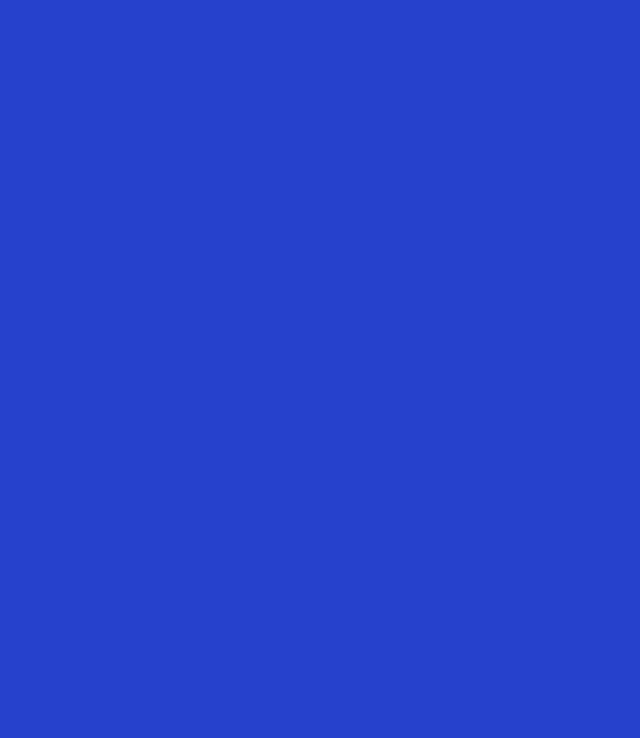
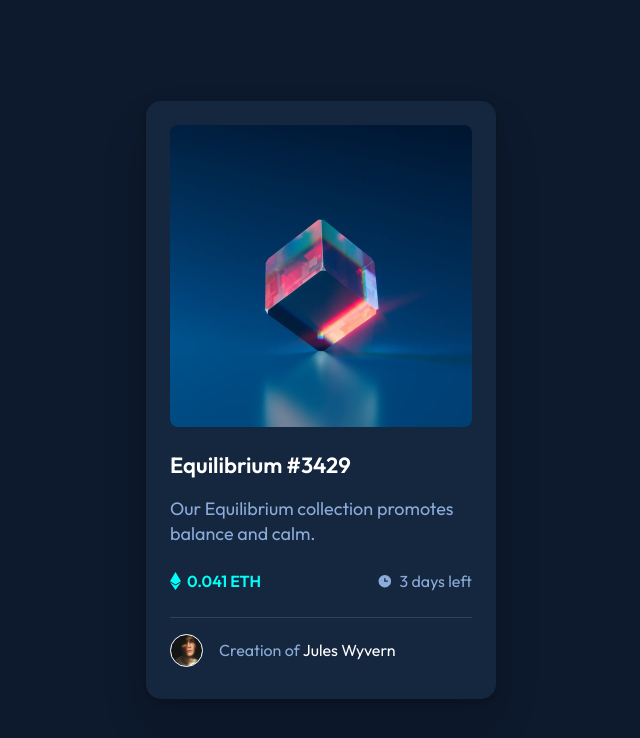
Before and after one commit to GalinaM-G/NFT_preview_card_component_FrontendMentor, a plain HTML site: page index.html in a window 1280 px wide. Shown: the whole page, without its empty margins (319-959 px from the left). Drawn offline with Linux system fonts and the light colour scheme.

Commit message:
Finished Project

```diff
--- a/css/styles.css
+++ b/css/styles.css
@@ -1,3 +1,4 @@
+@import url("https://fonts.googleapis.com/css?family=Outfit:300,regular,600");
 html {
   -webkit-box-sizing: border-box;
           box-sizing: border-box;
@@ -79,11 +80,12 @@ body {
   -webkit-box-direction: normal;
       -ms-flex-direction: column;
           flex-direction: column;
-  font-family: "";
+  font-family: "Outfit";
   font-weight: 400;
-  font-size: 20px;
-  line-height: 1.5;
-  background-color: #2642cd;
+  font-size: 16px;
+  color: #8BACD9;
+  line-height: 1.4;
+  background-color: #0D192C;
   overflow-x: hidden;
 }
 
@@ -91,12 +93,6 @@ body {
   -webkit-box-flex: 1;
       -ms-flex-positive: 1;
           flex-grow: 1;
-}
-
-.container {
-  max-width: 1200px;
-  margin: 0 auto;
-  padding: 0 15px;
 }
 
 .sr-only {
@@ -114,5 +110,141 @@ body {
 }
 
 .main {
+  display: -webkit-box;
+  display: -ms-flexbox;
+  display: flex;
+  -webkit-box-pack: center;
+      -ms-flex-pack: center;
+          justify-content: center;
+  -webkit-box-align: center;
+      -ms-flex-align: center;
+          align-items: center;
+}
+
+.card {
+  max-width: 350px;
+  background-color: #15263F;
+  padding: 24px 24px 32px;
+  -webkit-box-shadow: 0 25px 50px rgba(0, 0, 0, 0.0952917);
+          box-shadow: 0 25px 50px rgba(0, 0, 0, 0.0952917);
+  border-radius: 15px;
+  -webkit-filter: drop-shadow(0 4px 4px rgba(0, 0, 0, 0.25));
+          filter: drop-shadow(0 4px 4px rgba(0, 0, 0, 0.25));
+}
+.card__link {
+  position: relative;
   display: block;
+  margin-bottom: 24px;
 }
+.card__link:active::before {
+  content: "";
+  position: absolute;
+  left: 0;
+  right: 0;
+  top: 0;
+  bottom: 0;
+  background-color: #00FFF8;
+  opacity: 0.5;
+  border-radius: 8px;
+}
+.card__link:active::after {
+  content: "";
+  position: absolute;
+  left: 0;
+  right: 0;
+  top: 0;
+  bottom: 0;
+  background-image: url("../images/icon-view.svg");
+  background-repeat: no-repeat;
+  background-position: center center;
+}
+.card__img {
+  border-radius: 8px;
+}
+.card__title {
+  display: block;
+  font-size: 22px;
+  font-weight: 600;
+  color: #fff;
+  line-height: 1.3;
+  margin-bottom: 16px;
+}
+.card__title:active {
+  color: #00FFF8;
+}
+.card__text {
+  font-size: 18px;
+  margin-bottom: 24px;
+}
+.card__info {
+  display: -webkit-box;
+  display: -ms-flexbox;
+  display: flex;
+  -webkit-box-pack: justify;
+      -ms-flex-pack: justify;
+          justify-content: space-between;
+  -webkit-box-align: center;
+      -ms-flex-align: center;
+          align-items: center;
+  padding-bottom: 24px;
+  border-bottom: 1px solid #2E405A;
+  margin-bottom: 16px;
+}
+.card__currency {
+  position: relative;
+  font-weight: 600;
+  color: #00FFF8;
+  padding-left: 17px;
+}
+.card__currency::before {
+  content: "";
+  position: absolute;
+  background-image: url("../images/icon-ethereum.svg");
+  background-size: cover;
+  background-position: center;
+  background-repeat: no-repeat;
+  top: 2px;
+  left: 0;
+  width: 11px;
+  height: 18px;
+}
+.card__countdown {
+  position: relative;
+  padding-left: 23px;
+}
+.card__countdown::before {
+  content: "";
+  position: absolute;
+  background-image: url("../images/icon-clock.svg");
+  background-size: cover;
+  background-position: center;
+  background-repeat: no-repeat;
+  top: 3px;
+  left: 0;
+  width: 16px;
+  height: 16px;
+}
+.card__bottom {
+  display: -webkit-box;
+  display: -ms-flexbox;
+  display: flex;
+  -webkit-box-align: center;
+      -ms-flex-align: center;
+          align-items: center;
+}
+.card__avatar {
+  background-repeat: no-repeat;
+  background-size: contain;
+  background-position: center;
+  width: 33px;
+  height: 33px;
+  border: 1px solid #fff;
+  border-radius: 50%;
+  margin-right: 16px;
+}
+.card__name {
+  color: #fff;
+}
+.card__name:active {
+  color: #00FFF8;
+}
--- a/index.html
+++ b/index.html
@@ -10,13 +10,34 @@
 </head>
 
 <body>
-    <header class="header"></header>
+    <header class="header sr-only">header</header>
     <main class="main">
-
-
+        <h1 class="sr-only">title</h1>
+        <article class="card">
+            <a class="card__link" href="#">
+                <img class="card__img" src="images/image-equilibrium.jpg" alt="an image of a cube">
+            </a>
+            <a class="card__title" href="#">
+                Equilibrium #3429
+            </a>
+            <div class="card__text">
+                <p>Our Equilibrium collection promotes balance and calm.</p>
+            </div>
+            <div class="card__info">
+                <span class="card__currency">0.041 ETH</span>
+                <span class="card__countdown">3 days left</span>
+            </div>
+            <div class="card__bottom">
+                <div class="card__avatar" style="background-image: url('images/image-avatar.png')"></div>
+                <span class="card__icon-text">Creation of
+                    <a class="card__name" href="#">
+                        Jules Wyvern
+                    </a>
+                </span>
+            </div>
+        </article>
     </main>
-    <footer class="footer"></footer>
-
+    <footer class="footer sr-only">footer</footer>
 </body>
 
 </html>
```
Also changed, not shown: Screenshot.png (added), 1 other file.
